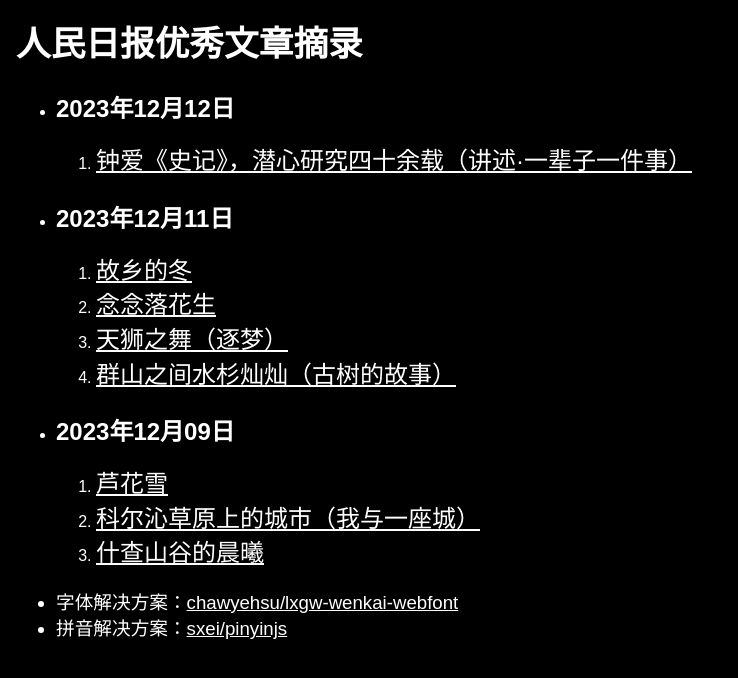
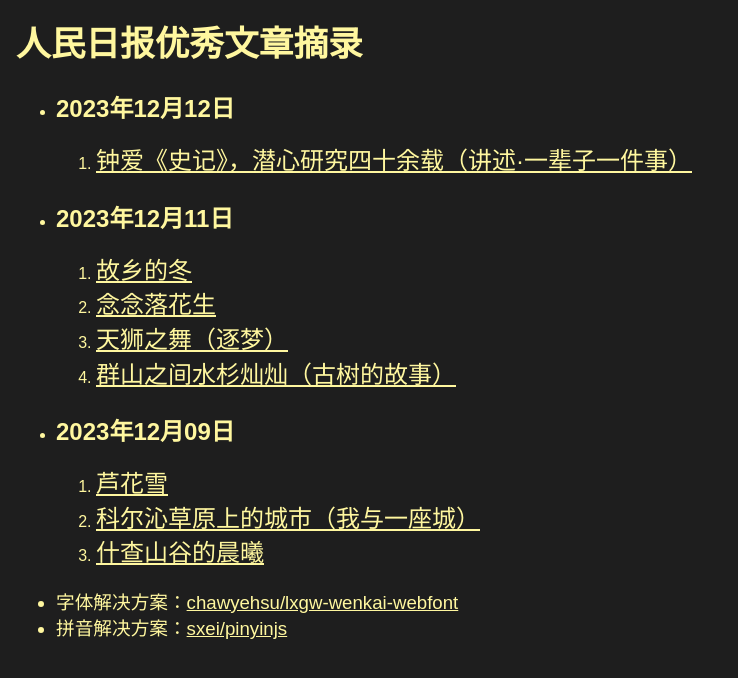
Before and after one commit to zungmou/static, a plain HTML site: page 人民日报/index.html in a window 1280 px wide. Shown: the whole page, without its empty margins (0-738 px from the left). Drawn offline with Linux system fonts and the light colour scheme; a small style sheet from the web is missing.

Commit message:
修改背景和前景色

```diff
--- a/人民日报/common.css
+++ b/人民日报/common.css
@@ -10,8 +10,8 @@ body,
 ul,
 li,
 a {
-    color: white;
-    background-color: black;
+    color: #fff79f;
+    background-color: #1e1e1e;
 }
 
 body {
```
